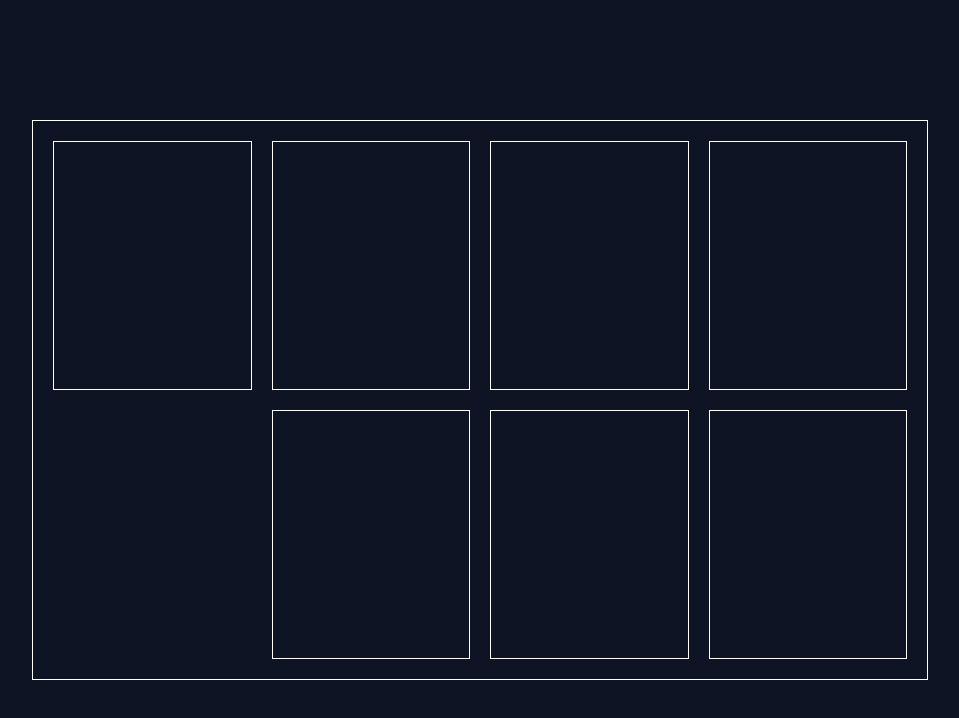
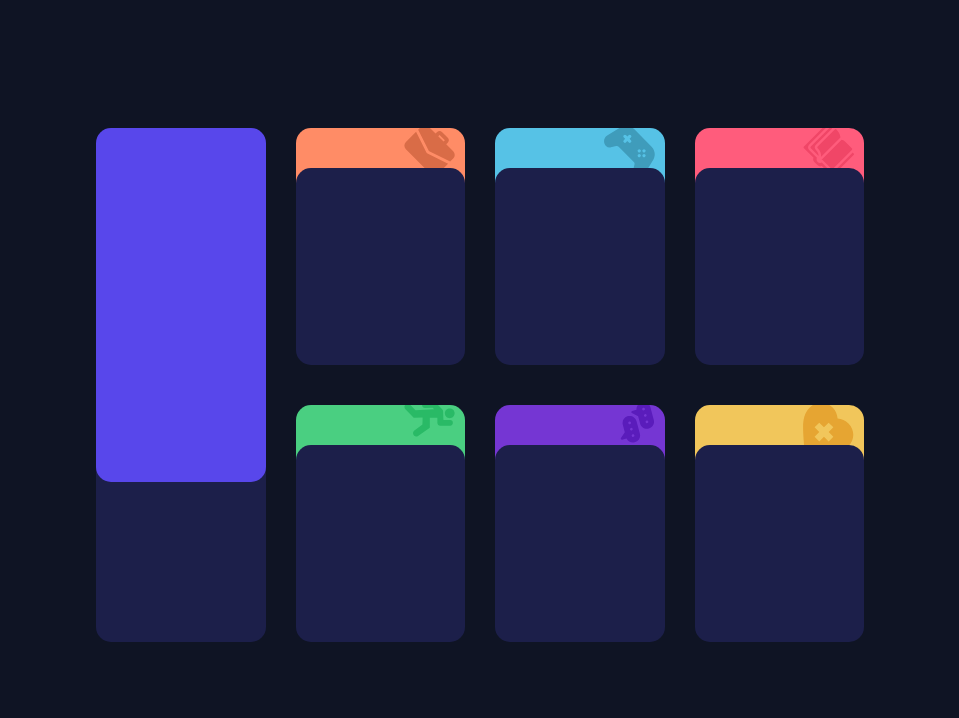
Before and after one commit to fvaloyd/tracking-dashboard, a plain HTML site: page src/index.html in a window 1280 px wide. Shown: the whole page, without its empty margins (160-1119 px from the left). Drawn offline with Linux system fonts and the light colour scheme.

Commit message:
card general style

```diff
--- a/src/index.html
+++ b/src/index.html
@@ -17,44 +17,62 @@
         <!--content container-->
         <div id="Content">
 
-            <div id="PrincipalCard">
-                <div class="background PrincipalCard">
+            <div id="PrincipalCard" class="card">
+                <div class="PrincipalCardBack">
 
                 </div>
 
-                <div class="description PrincipalCard">
+                <div class="PrincipalCardDesc">
 
                 </div>
             </div>
 
             <div id="card1" class="card">
-                <div class="background"></div>
+                <div class="background backCard1">
+                    <img src="/images/icon-work.svg" alt="work icon">
+                </div>
                 <div class="description"></div>
+
             </div>
 
             <div id="card2" class="card">
-                <div class="background"></div>
+                <div class="background backCard2" >
+                    <img src="/images/icon-play.svg" alt="play icon">
+                </div>
                 <div class="description"></div>
+
             </div>
 
             <div id="card3" class="card">
-                <div class="background"></div>
+                <div class="background backCard3">
+                    <img src="/images/icon-study.svg" alt="study icon">
+                </div>
                 <div class="description"></div>
+
             </div>
 
             <div id="card4" class="card">
-                <div class="background"></div>
+                <div class="background backCard4">
+                    <img src="/images/icon-exercise.svg" alt="exercise icon">
+                </div>
                 <div class="description"></div>
+
             </div>
 
             <div id="card5" class="card">
-                <div class="background"></div>
+                <div class="background backCard5">
+                    <img src="/images/icon-social.svg" alt="socil icon">
+                </div>
                 <div class="description"></div>
+
             </div>
 
             <div id="card6" class="card">
-                <div class="background"></div>
+                <div class="background backCard6">
+                    <img src="/images/icon-self-care.svg" alt="self icon">
+                </div>
                 <div class="description"></div>
+
             </div>
 
         </div>
--- a/src/styles/style.css
+++ b/src/styles/style.css
@@ -15,59 +15,122 @@
 
 /*content style*/
 #Content{
-    width: 70vw;
-    height: 70vh;
-    padding: 20px;
+    width: 60vw;
+    height: 68vh;
     display: grid;
     grid-template-columns: repeat(4, 1fr);
     grid-template-rows: repeat(2, 1fr);
-    row-gap: 20px;
-    column-gap: 20px;
+    column-gap: 30px;
+    row-gap: 10px;
     margin: 0 auto;
     align-self: center;
-    border: 1px solid white;
 }
 
 /*principal card*/
 #PrincipalCard{
+    height: 100%;
+    width: 100%;
     grid-column: 1;
-    grid-row: 1 span 2 ;
-    border: 1px solid white;
+    grid-row: 1 / span 2 ;
+}
+/**/
+.card{
+    height: 100%;
+    width: 100%;
+    display: flex;
+    flex-direction: column;
+    text-align: end;
+    overflow: hidden;
+}
+.card img{
+    margin-right: 10px;
+    width: 30%;
+    position: relative;
+    bottom: 3px;
+}
+#card5 img{
+    transform: rotate(30deg);
+    bottom: 8px;
+    width: 39px;
 }
 
-/*cards*/
+/*cards position*/
 #card1{
     grid-row: 1;
     grid-column: 2;
-    border: 1px solid white;
 }
 
 #card2{
     grid-column: 3;
     grid-row: 1;
-    border: 1px solid white;
 }
 
 #card3{
     grid-column: 4;
     grid-row: 1;
-    border: 1px solid white;
 }
 
 #card4{
     grid-column: 2;
     grid-row: 2;
-    border: 1px solid white;
 }
 
 #card5{
     grid-column: 3;
     grid-row: 2;
-    border: 1px solid white;
 }
 
 #card6{
     grid-column: 4;
     grid-row: 2;
-    border: 1px solid white;
 }
+
+/*general card style*/
+.background{
+    height: 100px;
+    position: relative;
+    border-radius: 15px;
+}
+.description{
+    height: 105%;
+    position: relative;
+    bottom: 30px;
+    border-radius: 15px;
+    background-color: hsl(235, 46%, 20%);
+}
+
+/*individual card background color*/
+.backCard1{
+    background-color: hsl(15, 100%, 70%);
+}
+.backCard2{
+    background-color: hsl(195, 74%, 62%);
+}
+.backCard3{
+    background-color: hsl(348, 100%, 68%);
+}
+.backCard4{
+    background-color: hsl(145, 58%, 55%);
+}
+.backCard5{
+    background-color: hsl(264, 64%, 52%);
+}
+.backCard6{
+    background-color: hsl(43, 84%, 65%);
+}
+
+/*principal card style */
+.PrincipalCardBack{
+    height: 65%;
+    position: relative;
+    border-radius: 15px;
+    z-index: 1;
+    background-color:hsl(246, 80%, 60%);
+}
+.PrincipalCardDesc{
+    height: 35%;
+    position: relative;
+    bottom: 30px;
+    border-radius: 15px;
+    background-color: hsl(235, 46%, 20%);
+}
```
